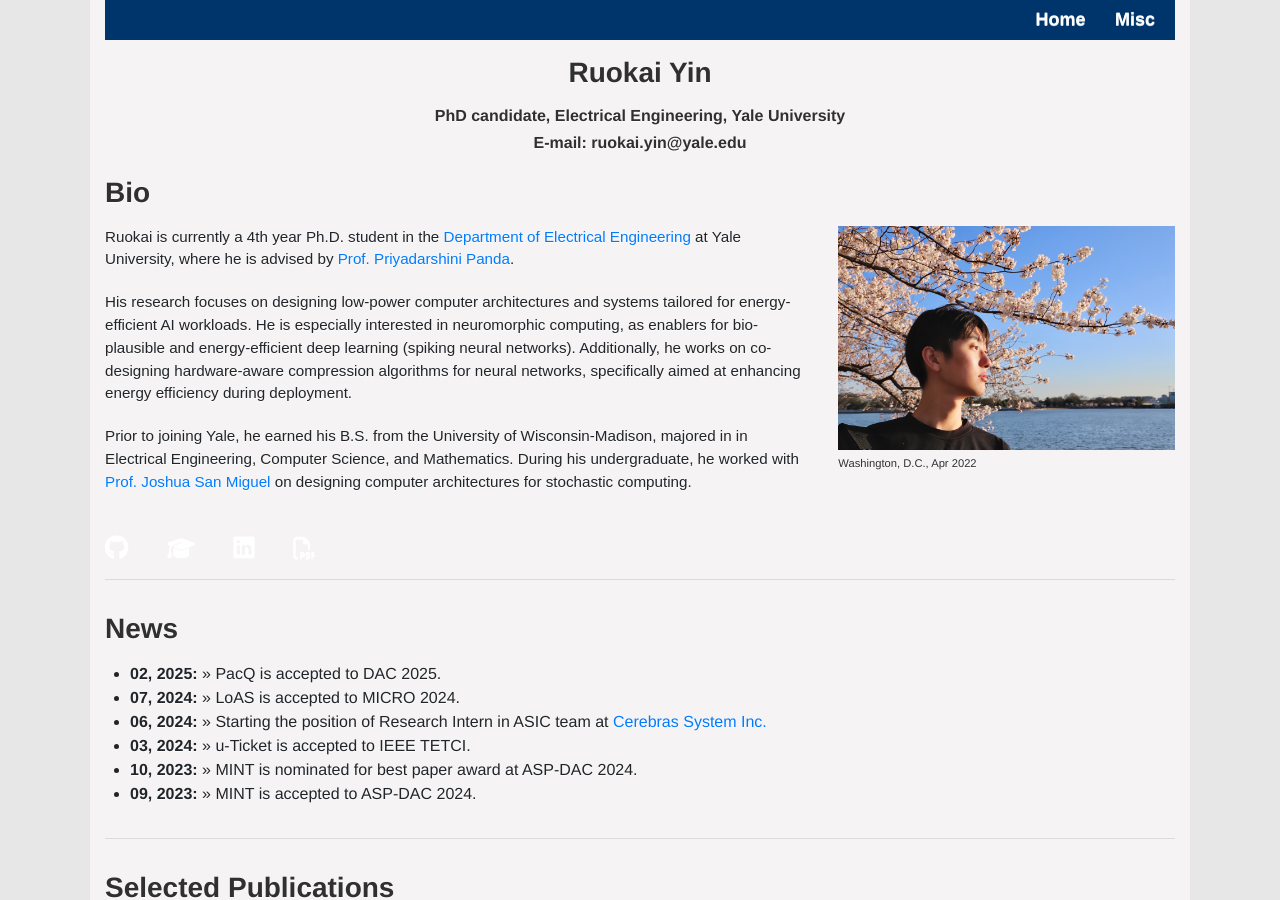
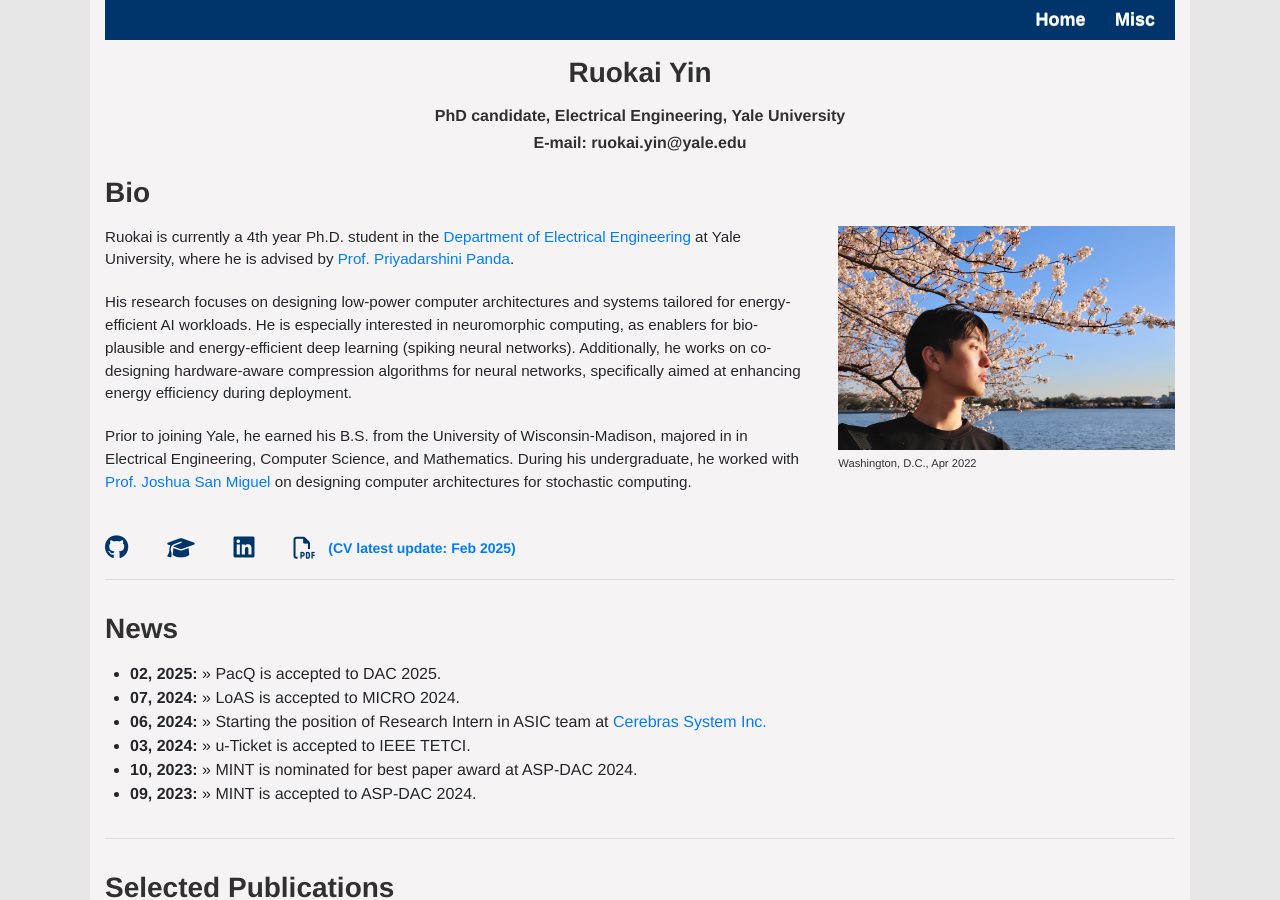
Before and after one commit to RuokaiYin/RuokaiYin.github.io, a Jekyll site: the page built from index.html, in a window 1280 px wide and 900 px high. Built offline with Jekyll 4.4.1, drawn with Linux system fonts in a browser that asks for light colours.

Commit message:
Update bio.html

```diff
--- a/_includes/bio.html
+++ b/_includes/bio.html
@@ -29,18 +29,19 @@
 
 <h2 style="text-align: left;">
     <a href="https://github.com/ruokaiyin" class="external" target="_blank">
-        <i class="fab fa-github" style="color: white; font-size: 24px;"></i>
+        <i class="fab fa-github" style="color: #00356b; font-size: 24px;"></i>
     </a>
     &nbsp;&nbsp;&nbsp;
     <a href="https://scholar.google.com/citations?user=MF1nKn4AAAAJ&hl=en" class="external" target="_blank">
-        <i class="fas fa-graduation-cap" style="color: white; font-size: 22px;"></i>
+        <i class="fas fa-graduation-cap" style="color: #00356b; font-size: 22px;"></i>
     </a>
     &nbsp;&nbsp;&nbsp;
     <a href="https://www.linkedin.com/in/ruokai-yin-1296201b6/" class="external" target="_blank">
-        <i class="fab fa-linkedin" style="color: white; font-size: 24px;"></i>
+        <i class="fab fa-linkedin" style="color: #00356b; font-size: 24px;"></i>
     </a>
     &nbsp;&nbsp;&nbsp;
     <a href="cv/CV_RuokaiYin.pdf" class="external" target="_blank">
-        <i class="far fa-file-pdf" style="color: white; font-size: 22px;"></i>
+        <i class="far fa-file-pdf" style="color: #00356b; font-size: 22px;"></i>
+        <span style="font-size: 14px; margin-left: 5px; vertical-align: middle;">(CV latest update: Feb 2025)</span>
     </a>
 </h2>
```
